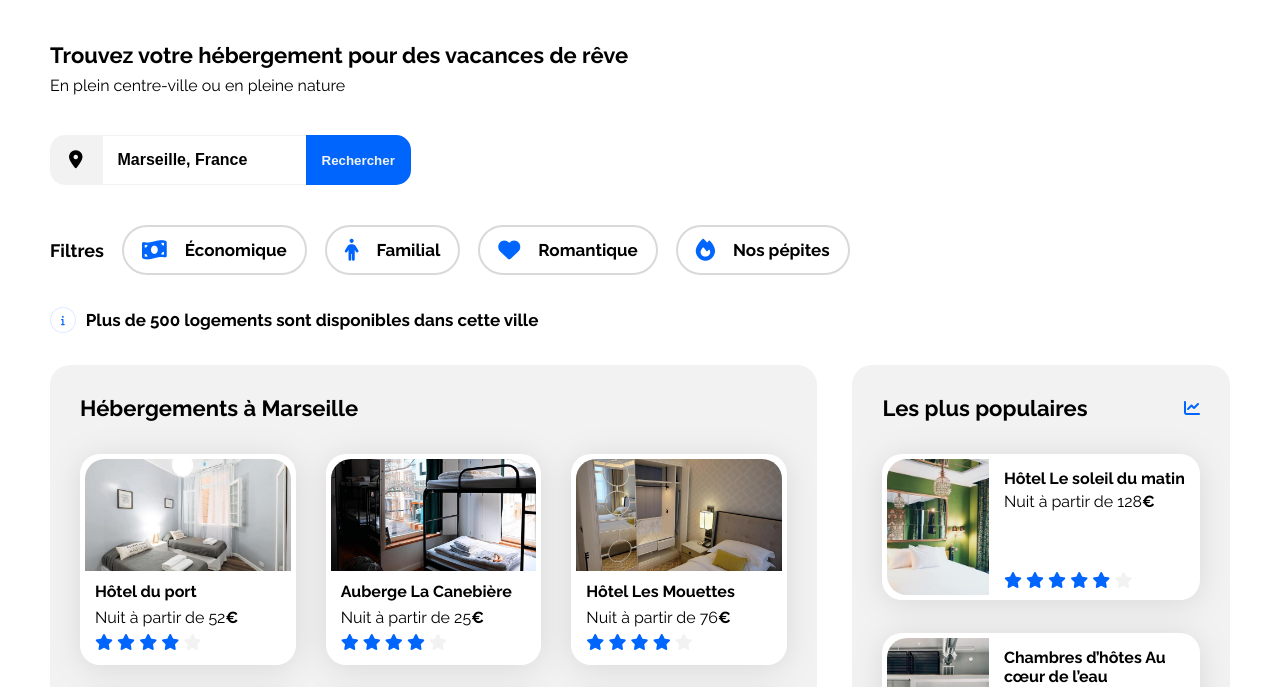
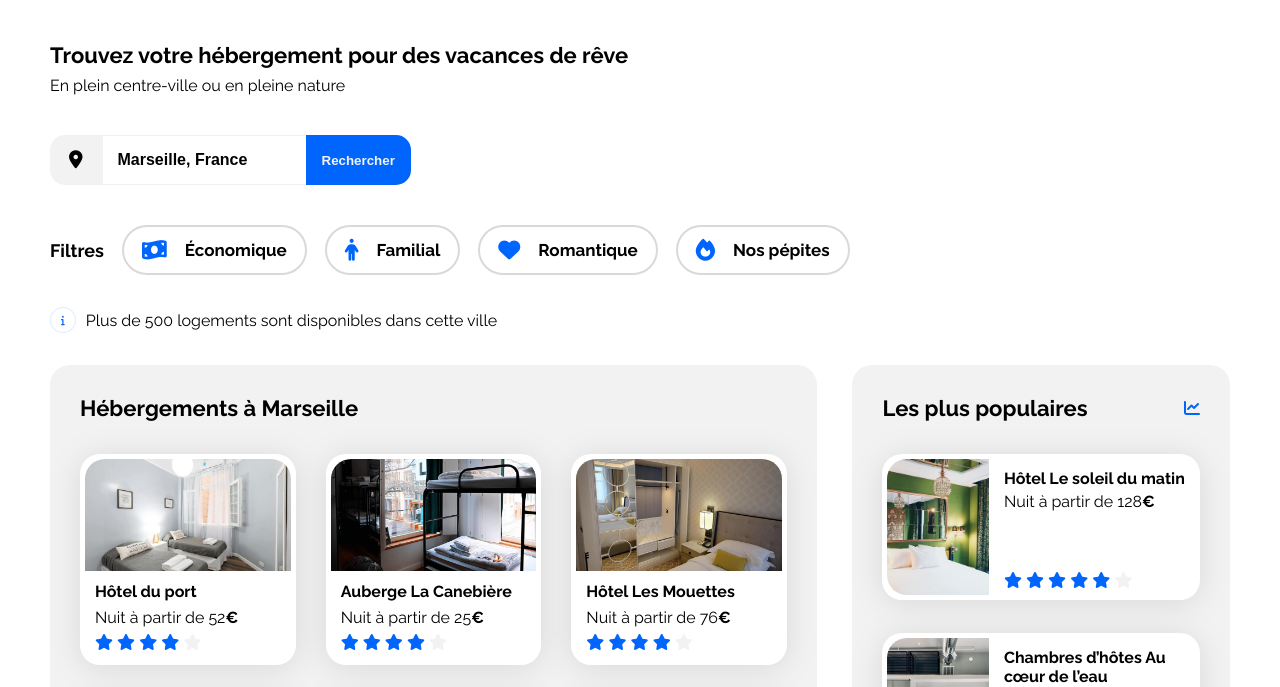
Before and after one commit to sofiane-abou-abderrahim/booki-oc-p3, a plain HTML site: page index.html in a window 1280 px wide. Shown: the part 69-756 px from the top of the page. Drawn offline with Linux system fonts and the light colour scheme.

Commit message:
styled info--text for desktop + tablet

```diff
--- a/css/style.css
+++ b/css/style.css
@@ -215,6 +215,11 @@ img {
   padding: 0.4375rem 0.625rem;
   border: 1px solid var(--filter-bg-color);
   border-radius: 50%;
+}
+
+.info--text {
+  font-size: 1rem;
+  font-weight: 400;
 }
 
 /****** Hebergements And Populaires ***********/
```
